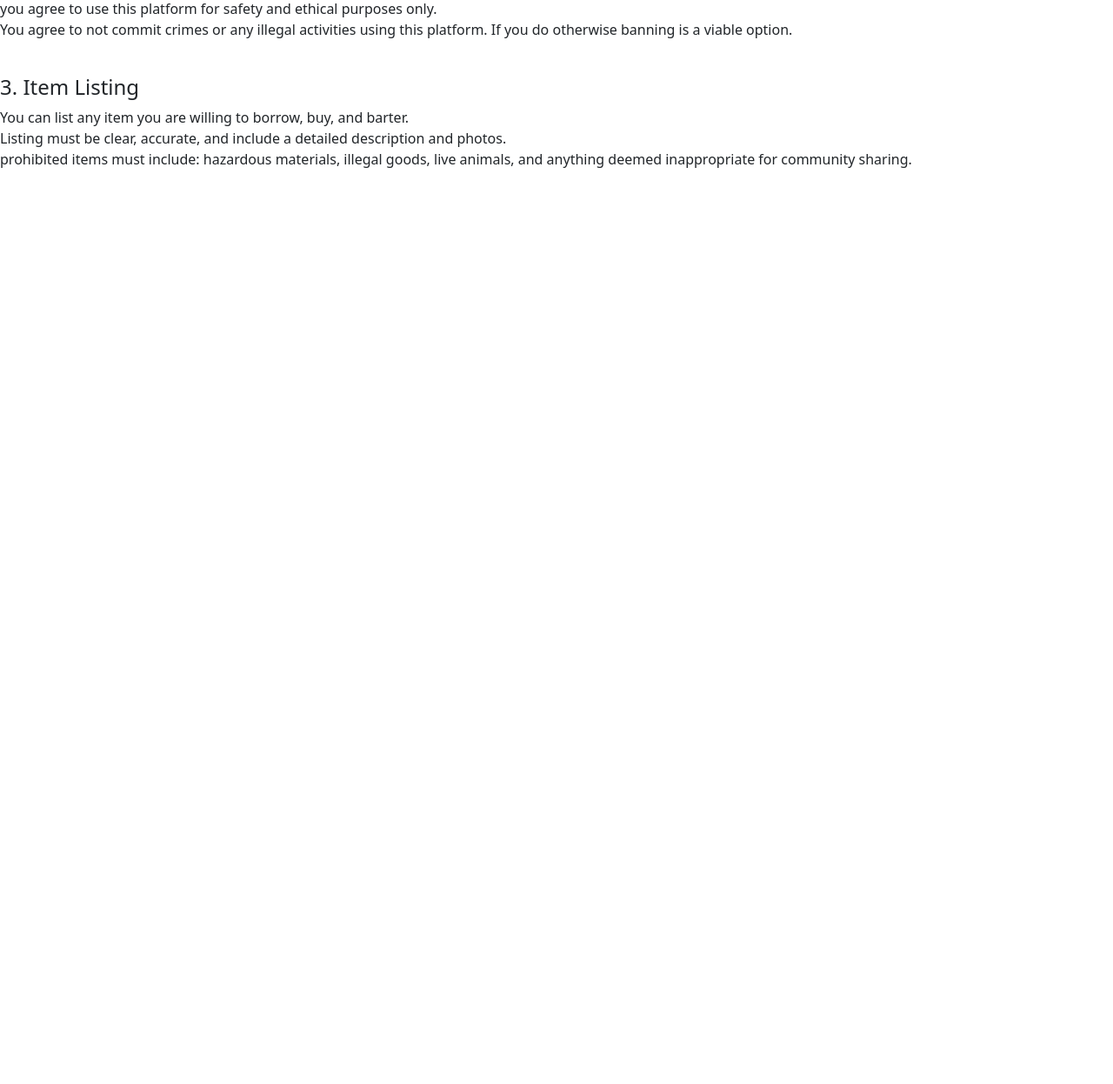
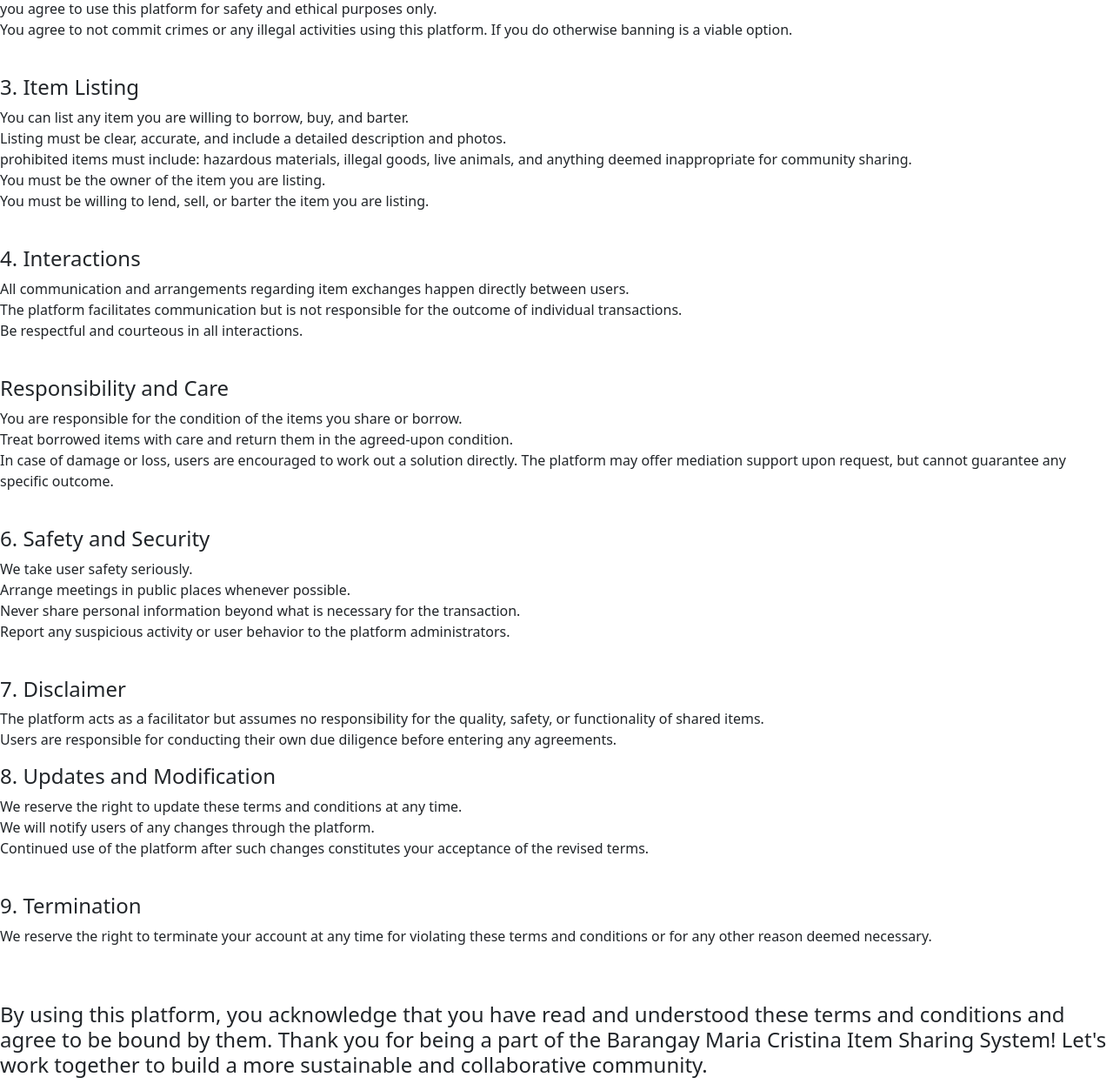
Before and after one commit to Jolo-Canete/1SHARE, a PHP site: the page made by htdocs/Terms & privacy/terms_condition.html in a window 1280 px wide. Shown: the part 585-1831 px from the top of the page at 87% size. Before the commit the page ends 778 px from the top, so only its background shows below. Run offline with PHP 8.4, Linux system fonts and the light colour scheme.

Commit message:
Terms [Done], Login [ADjustments]

```diff
--- a/htdocs/Terms & privacy/terms_condition.html
+++ b/htdocs/Terms & privacy/terms_condition.html
@@ -32,9 +32,55 @@
     <p>
         You can list any item you are willing to borrow, buy, and barter. <br>
         Listing must be clear, accurate, and include a detailed description and photos. <br>
-        prohibited items must include: hazardous materials, illegal goods, live animals, and anything deemed inappropriate for community sharing.
+        prohibited items must include: hazardous materials, illegal goods, live animals, and anything deemed inappropriate for community sharing. <br>
+        You must be the owner of the item you are listing. <br>
+        You must be willing to lend, sell, or barter the item you are listing.
     </p>
+    <br>
+    <h4>4. Interactions</h4>
+    <p>
+        All communication and arrangements regarding item exchanges happen directly between users. <br>
+        The platform facilitates communication but is not responsible for the outcome of individual transactions. <br>
+        Be respectful and courteous in all interactions.
+    </p>
+    <br>
+    <h4>Responsibility and Care</h4>
+    <p>
+        You are responsible for the condition of the items you share or borrow. <br>
+        Treat borrowed items with care and return them in the agreed-upon condition. <br>
+        In case of damage or loss, users are encouraged to work out a solution directly. The platform may offer mediation support upon request, but cannot guarantee any specific outcome.
+    </p>
+    <br>
+    <h4>6. Safety and Security</h4>
+    <p>
+        We take user safety seriously. <br>
+        Arrange meetings in public places whenever possible. <br>
+        Never share personal information beyond what is necessary for the transaction. <br>
+        Report any suspicious activity or user behavior to the platform administrators.
+    </p>
+    <br>
+    <h4>7. Disclaimer</h4>
+    <p>
+        The platform acts as a facilitator but assumes no responsibility for the quality, safety, or functionality of shared items. <br>
+        Users are responsible for conducting their own due diligence before entering any agreements. <br>
+    </p>
+    <h4>8. Updates and Modification</h4>
+    <p>
+        We reserve the right to update these terms and conditions at any time.<br>
+        We will notify users of any changes through the platform. <br>
+        Continued use of the platform after such changes constitutes your acceptance of the revised terms.
+    </p>
+    <br>
+    <h4>9. Termination</h4>
+    <p>
+        We reserve the right to terminate your account at any time for violating these terms and conditions or for any other reason deemed necessary.
+    </p>
+    <br><br>
+    <h4>
+        By using this platform, you acknowledge that you have read and understood these terms and conditions and agree to be bound by them.
 
+        Thank you for being a part of the Barangay Maria Cristina Item Sharing System! Let's work together to build a more sustainable and collaborative community.
+    </h4>
 
 
 
--- a/htdocs/login.php
+++ b/htdocs/login.php
@@ -146,7 +146,7 @@
                                                             <input type="password" class="form-control" id="confirm_new_password" name="password2" placeholder="Confirm new password" aria-label="Confirm new password">
                                                         </div>
                                                         <div class="mb-3">
-                                                            <label for="confirm_SignUp" class="form-label" >By clicking Sign Up, you agree to our <a href="Terms & privacy/terms_condition.html">Terms,</a> and <a href=""> Privacy Policy.</a> You may wait for the Confirmation of your account through your local SK Chairman.</label>
+                                                            <label for="confirm_SignUp" class="form-label" >By clicking Sign Up, you agree to our <a href="Terms & privacy/terms_condition.html">Terms and Condition,</a> and <a href=""> Privacy Policy.</a> You may wait for the Confirmation of your account through your local SK Chairman.</label>
                                                         </div>
 
                                                     </div>
@@ -203,7 +203,7 @@
 
                     if ($conn->query($sql_user) === TRUE) {
                         $conn->commit();
-                        echo '<script>alert("You have successfully Signed up <b>'. $first_name .'</b>"); window.location.href = "home.php"; </script>';
+                        echo '<script>alert("You have successfully Signed up <b>'. $first_name .'</b>"); window.location.href = "loading.php"; </script>';
                     } else {
                         // Rollback the transaction if there is an error in the first query
                         $conn->rollback();
```
Also changed, not shown: htdocs/cart.php (+5 -11 lines).
